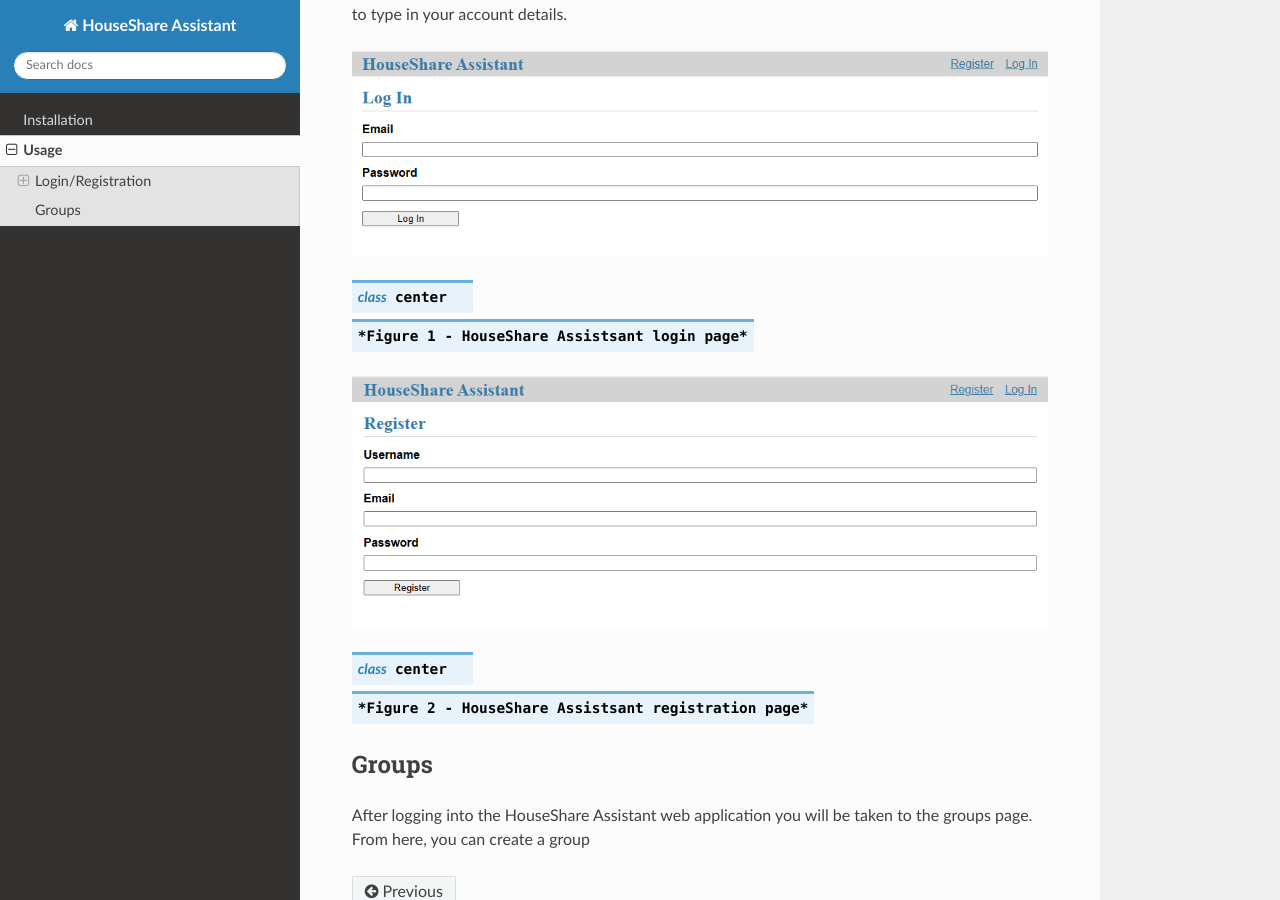
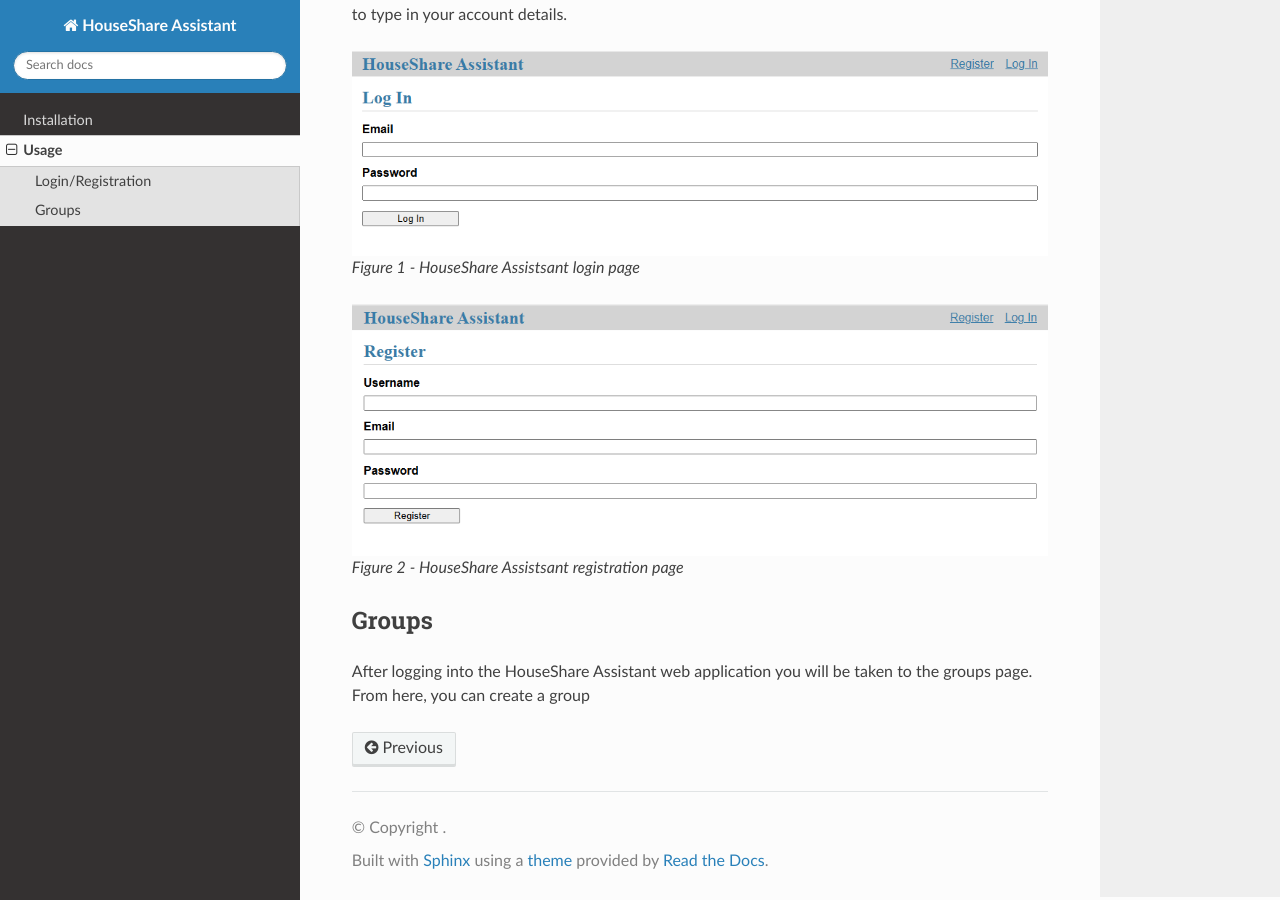
Before and after one commit to up2194063/SETAP-Owen-and-Billy, a Sphinx documentation site: the page built from docs/usage.rst, in a window 1280 px wide and 900 px high, scrolled down 381 px. Built offline with Sphinx 7.4.7 and the Read the Docs theme 3.1.0, drawn with Linux system fonts in a browser that asks for light colours.

Commit message:
Update usage.rst

```diff
--- a/docs/usage.rst
+++ b/docs/usage.rst
@@ -11,15 +11,15 @@
 
 .. image:: images/login_page.png
     :alt: Login page of the web application that requires an email address and password
+    :align: center
 
-.. class:: center
-    *Figure 1 - HouseShare Assistsant login page*
+*Figure 1 - HouseShare Assistsant login page*
 
 .. image:: images/registration_page.png
     :alt: Registration page of the web application that requires a username, email address and password
+    :align: center
 
-.. class:: center
-    *Figure 2 - HouseShare Assistsant registration page*
+*Figure 2 - HouseShare Assistsant registration page*
 
 Groups
 ------
```
